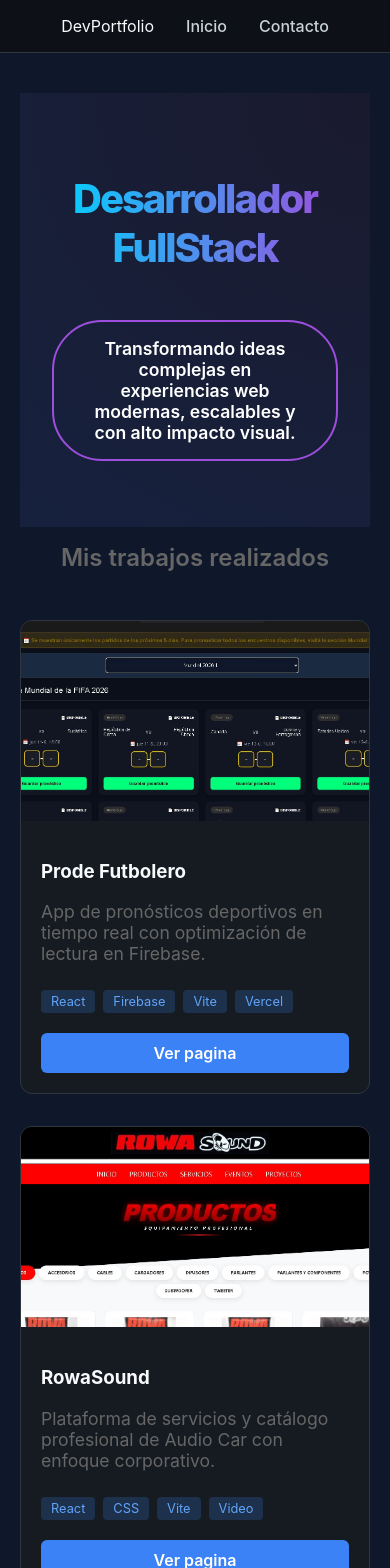
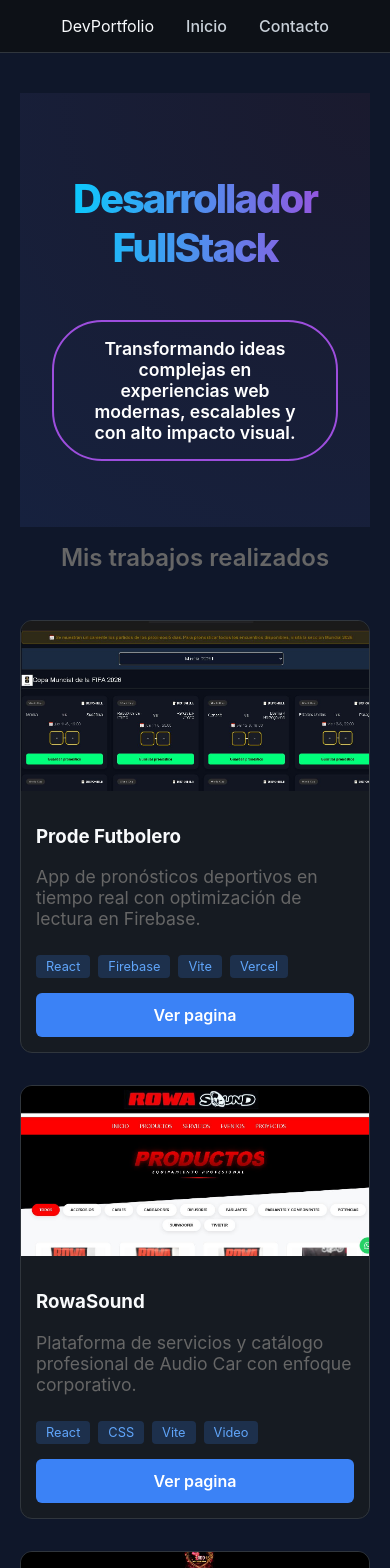
Before and after one commit to Charlesboca/mi-portfolio, a React (Vite) app: page / in a window 390 px wide. Shown: the top 1568 px of the page. Built offline with nearby package versions, Linux system fonts and the light colour scheme.

Commit message:
correcion de projectcard.css

```diff
--- a/src/styles/ProjectCard.css
+++ b/src/styles/ProjectCard.css
@@ -13,7 +13,7 @@
 
 .project-image {
   width: 100%;
-  height: 200px; /* Altura fija para todas */
+  height: 200px; /* Altura fija para todas en PC */
   object-fit: cover; /* Recorta la imagen para que no se deforme */
   border-radius: 8px 8px 0 0;
 }
@@ -43,17 +43,45 @@
   text-decoration: none;
   border-radius: 6px;
   font-weight: 600;
+  transition: background 0.2s ease, transform 0.2s ease, box-shadow 0.2s ease; /* Transición para el botón */
 }
 
-/* Efecto al pasar el cursor (Hover) */
+/* Efecto al pasar el cursor (Hover) en PC */
 .btn-view:hover {
   background: #5c4edd;
   box-shadow: 0 0 20px #dd4e5a; /* El brillo (Glow) */
   transform: translateY(-5px);
-
 }
 
 @keyframes fadeIn {
   from { opacity: 0; }
   to { opacity: 1; }
 }
+
+/* ===================================================
+   MEDIA QUERY PARA CELULARES (Pantallas chicas)
+=================================================== */
+@media (max-width: 480px) {
+  .project-card:hover {
+    transform: none; /* Desactivamos el salto vertical en el celu */
+    box-shadow: 0 4px 10px rgba(0,0,0,0.2); /* Sombra fija y más suave */
+  }
+
+  .project-image {
+    height: 170px; /* Un toque más baja para que proporcione mejor en mobile */
+  }
+
+  .project-content {
+    padding: 15px; /* Espaciado interno un poco más compacto */
+  }
+
+  .btn-view {
+    margin-top: 15px;
+    padding: 12px; /* Un pelín más alto para que sea más fácil de tocar con el dedo */
+  }
+
+  .btn-view:hover {
+    transform: none; /* Evitamos que el botón flote al presionarlo en mobile */
+    box-shadow: none;
+  }
+}
```
